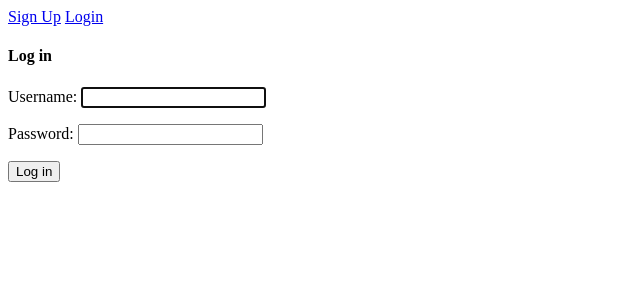
After one commit to JaworskiAleksander/TODO_app, a Django app: page /login/ in a window 1280 px wide. The commit adds this page. Shown: the top 300 px of the page, without its empty margins (0-640 px from the left). Run offline with Django 3.2, Linux system fonts and the light colour scheme.

Commit message:
completed login and logout functionality

```diff
--- a/TODO/templates/TODO/base.html
+++ b/TODO/templates/TODO/base.html
@@ -1,12 +1,15 @@
 {% if user.is_authenticated %}
 Logged in as {{ user.username }}
-    <a href="#">Logout</a>
+<form action="{% url 'logoutuser' %}" method="POST">
+    {% csrf_token %}
+    <button type="submit">Log out</button>
+</form>
 
 {% else %}
-    <a href="">Sign Up</a>
-    <a href="">Login</a>
+    <a href="{% url 'signupuser' %}">Sign Up</a>
+    <a href="{% url 'loginuser' %}">Login</a>
+
 {% endif %}
-
 {% block content %}
 <!-- All content goes here -->
 
--- /dev/null
+++ b/TODO/templates/TODO/home.html
@@ -0,0 +1,5 @@
+{% extends 'TODO/base.html' %}
+
+{% block content %}
+Welcome
+{% endblock %}
--- /dev/null
+++ b/TODO/templates/TODO/login.html
@@ -0,0 +1,15 @@
+{% extends 'TODO/base.html' %}
+
+{% block content %}
+
+
+<h4>Log in</h4>
+{% if error_msg %}
+<h2> {{ error_msg }}</h2>
+{% endif %}
+<form action="" method="post">
+    {% csrf_token %}
+    {{ form.as_p }}
+    <button type="submit">Log in</button>
+</form>
+{% endblock %}
--- a/TODO/views.py
+++ b/TODO/views.py
@@ -1,8 +1,9 @@
 from django.shortcuts import render, redirect
-from django.contrib.auth.forms import UserCreationForm
+from django.contrib.auth.forms import UserCreationForm, AuthenticationForm
 from django.contrib.auth.models import User
 from django.db import IntegrityError
-from django.contrib.auth import login
+from django.contrib.auth import login, logout, authenticate
+from django.contrib.auth.decorators import login_required
 # Create your views here.
 
 def signupuser(request):
@@ -33,5 +34,48 @@ def signupuser(request):
                           {'form': UserCreationForm(),
                            'error_msg':'Passwords did not match.'})
 
+@login_required(login_url='TODO/signupuser.html')
 def currenttodos(request):
     return render(request, 'TODO/currenttodos.html')
+
+@login_required(login_url='TODO/signupuser.html')
+def logoutuser(request):
+    if request.method == 'POST':
+        logout(request)
+        return redirect('home')
+
+def loginuser(request):
+    if request.method == 'GET':
+        return render(request,
+                     'TODO/login.html',
+                     {'form': AuthenticationForm()}
+                     )
+
+    if request.method == 'POST':
+        try:
+            # check if user exists
+            user = authenticate(request,
+                                username=request.POST['username'],
+                                password=request.POST['password']
+                                )
+            if user is None:
+                return render(request,
+                     'TODO/login.html',
+                     {  'form': AuthenticationForm(),
+                        'error_msg': 'Username and/or password did not match'
+                     }
+                     )
+            else:
+                login(request, user)
+                return redirect('currenttodos')
+
+        except:
+            # catch following errors
+                # username does not exist
+                # password incorrect
+                # database configuration problem
+            pass
+    pass
+
+def home(request):
+    return render(request, 'TODO/home.html')
--- a/TODO_app/urls.py
+++ b/TODO_app/urls.py
@@ -19,9 +19,13 @@ from TODO import views
 
 urlpatterns = [
     path('admin/', admin.site.urls),
+    path('', views.home, name='home'),
 
-    # auth,
+    # user authentication process
     path('signup/', views.signupuser, name='signupuser'),
+    path('logout/', views.logoutuser, name='logoutuser'),
+    path('login/', views.loginuser, name='loginuser'),
+
 
     # TODOs
     path('current/', views.currenttodos, name='currenttodos'),
```
